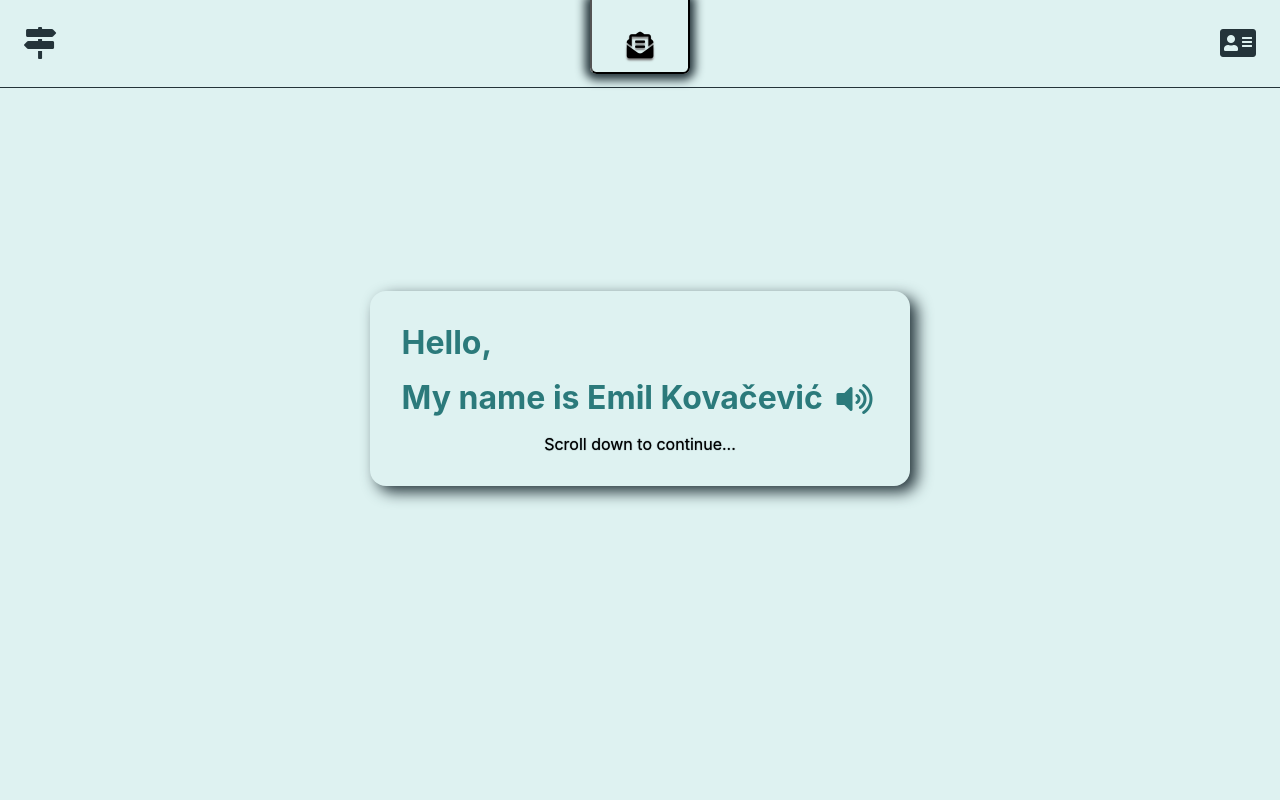
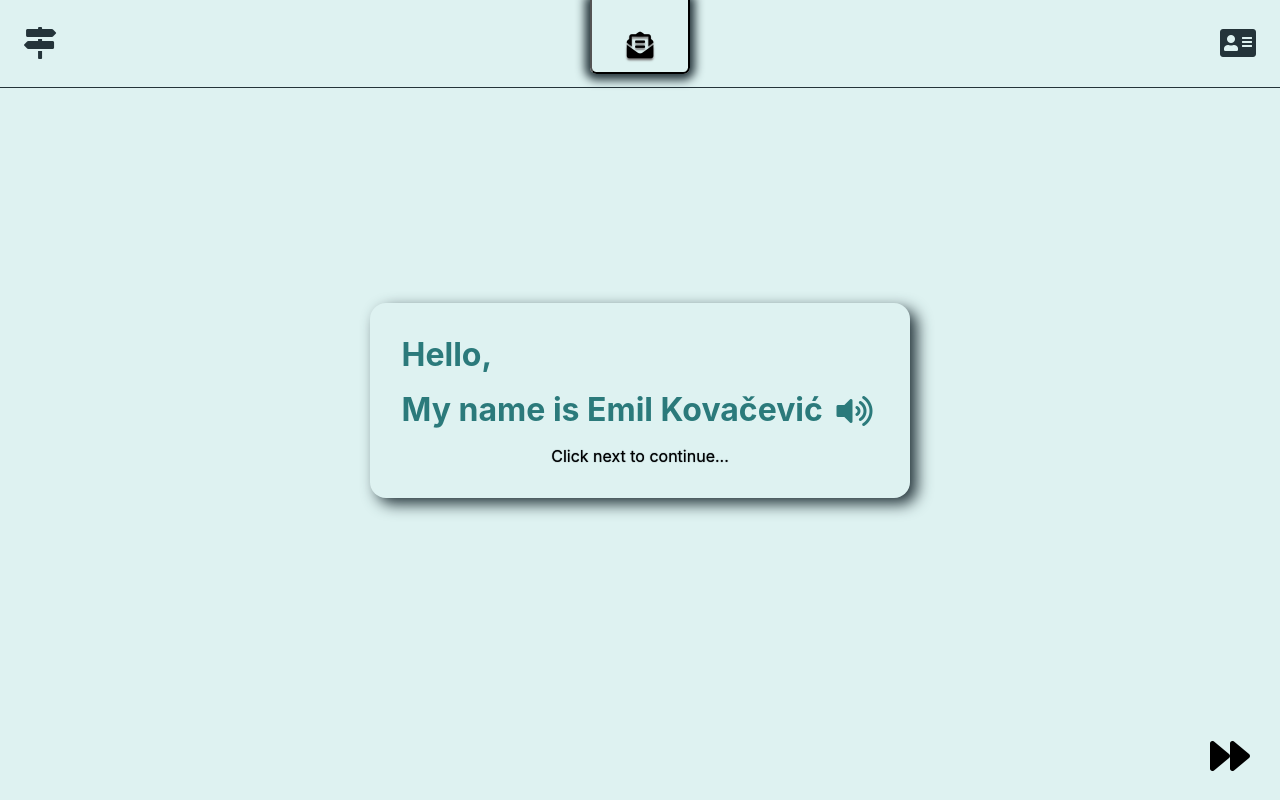
Before and after one commit to emilkovacevic/portfolio, a React (Create React App) app: page / in a window 1280 px wide. Both pictures are taken after a click on the button "Click Me To Continue". Built offline with nearby package versions, Linux system fonts and the light colour scheme; no server answers.

Commit message:
mozilla quick fix
added display slideshow navigation buttons on all screen sizes

```diff
--- a/src/slides/SlideController.js
+++ b/src/slides/SlideController.js
@@ -32,28 +32,27 @@ align-items: center;
 text-align:center;
 `
 const SliderBtns = styled.div`
-    visibility: hidden;
-    @media (max-width:1025px) {
+max-width:1280px;
+margin:0 auto;
         visibility: visible;
         display:flex;
         position:fixed;
         bottom:0;
         width:100%;
         justify-content:space-between;
-        button{
-            margin:10px 20px;;
-            padding: 10px;
-            cursor:pointer;
-        }
-    }
-
 `
 const SliderBtn = styled(motion.div)`
     button{
         border:none;
         background:inherit;
-        font-size:1.2rem;
         outline: none;
+        margin:10px 20px;;
+        padding: 10px;
+        cursor:pointer;
+        font-size:2.5rem;
+        media(max-width: 960px){
+            font-size:1.8rem;
+        }
     }
 `
 
@@ -73,7 +72,7 @@ const SlideControler = () => {
         if(section === 6 || section === 7 || section === 10){
         return  window.removeEventListener('mousewheel', scrollHandler);
         }
-         window.addEventListener('mousewheel', scrollHandler)
+        window.addEventListener('mousewheel', scrollHandler)
         return () => {
             window.removeEventListener('mousewheel', scrollHandler);
         };
--- a/src/slides/sections/Slide1.js
+++ b/src/slides/sections/Slide1.js
@@ -27,9 +27,6 @@ p{
     div{
         font-size:1.2rem;
     }
-    .instruction{
-        display:none;
-    }
 `
 
 function Slide1() {
@@ -53,8 +50,8 @@ function Slide1() {
                 <h2>Hello,</h2>
                 <motion.h1
                 whileTap={{ scale: 0.98 }}
-                >My name is {personal.name} <ReadName></ReadName></motion.h1>
-                <p className="instruction">Scroll down to continue...</p>
+                >My name is {personal.name} <ReadName/></motion.h1>
+                <p className="instruction">Click next to continue...</p>
             </motion.div>
             </motion.section>
         </Wrapper>
--- a/src/slides/sections/Slide8.js
+++ b/src/slides/sections/Slide8.js
@@ -55,7 +55,7 @@ function Slide8() {
                 style={{fontSize:"1.5rem", opacity: "0.8", padding:0, margin:0}
                 }
                 >
-                Please, continue scrolling</div>
+                ...on the next slide</div>
 
                 }
         </Component>
```
Also changed, not shown: 1 other file (tests, documents, lock files or other folders).
